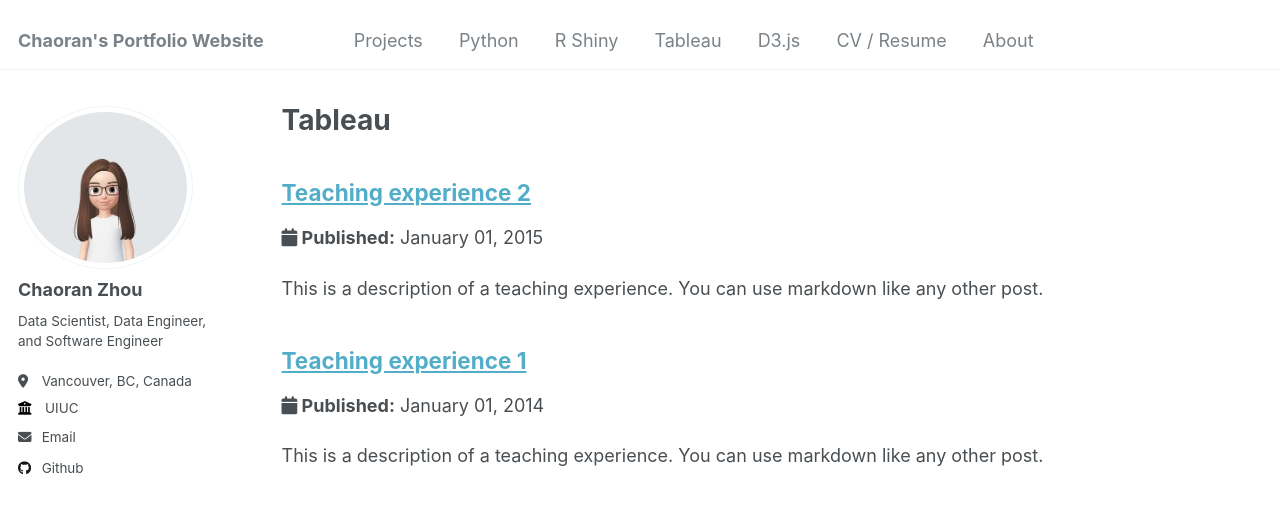
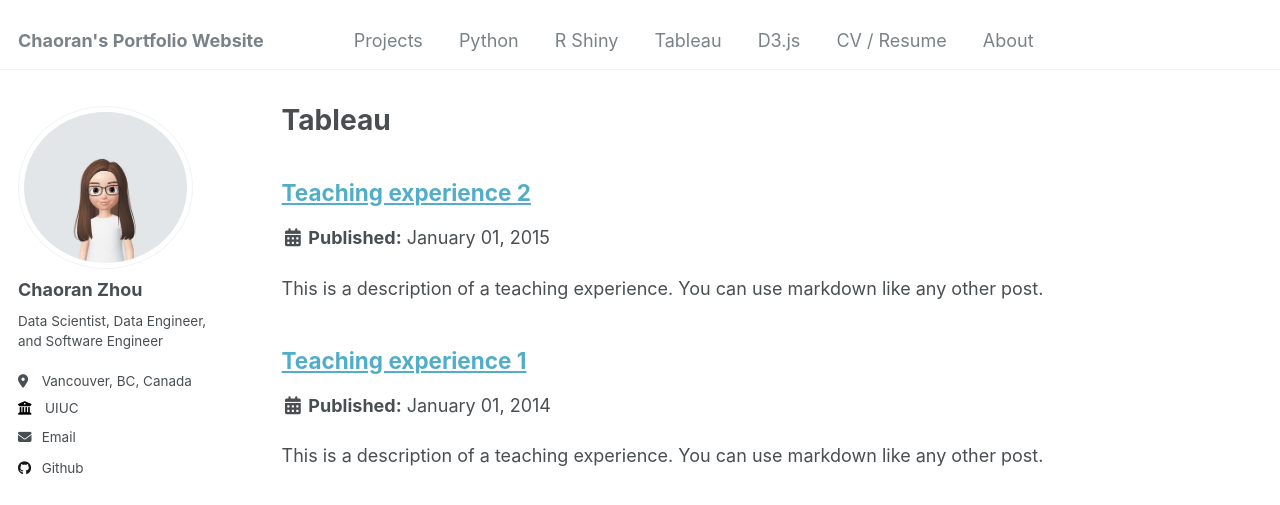
Before and after one commit to ranranrunforit/ranranrunforit.github.io, a Jekyll site: the page built from _pages/tableau.html, in a window 1280 px wide. Shown: the top 505 px of the page. Built offline with Jekyll 4.4.1, drawn with Linux system fonts in a browser that asks for light colours.

Commit message:
Update archive-single.html

```diff
--- a/_includes/archive-single.html
+++ b/_includes/archive-single.html
@@ -43,7 +43,7 @@
         {% elsif post.collection == 'publications' %}
           <p>Published in <i>{{ post.venue }}</i>, {{ post.date | default: "1900-01-01" | date: "%Y" }} </p>
         {% elsif post.date %}
-         <p class="page__date"><i class="fas fa fa-calendar" aria-hidden="true"></i><strong> {{ site.data.ui-text[site.locale].date_label | default: "Updated:" }}</strong>  <time datetime="{{ post.date | default: "1900-01-01" | date_to_xmlschema }}">{{ post.date | default: "1900-01-01" | date: "%B %d, %Y" }}</time></p>
+         <p class="page__date"><i class="fas fa-fw fa-calendar-alt" aria-hidden="true"></i><strong> {{ site.data.ui-text[site.locale].date_label | default: "Updated:" }}</strong>  <time datetime="{{ post.date | default: "1900-01-01" | date_to_xmlschema }}">{{ post.date | default: "1900-01-01" | date: "%B %d, %Y" }}</time></p>
         {% endif %}
 
     {% if post.excerpt and site.read_more != 'enabled' %}
```
